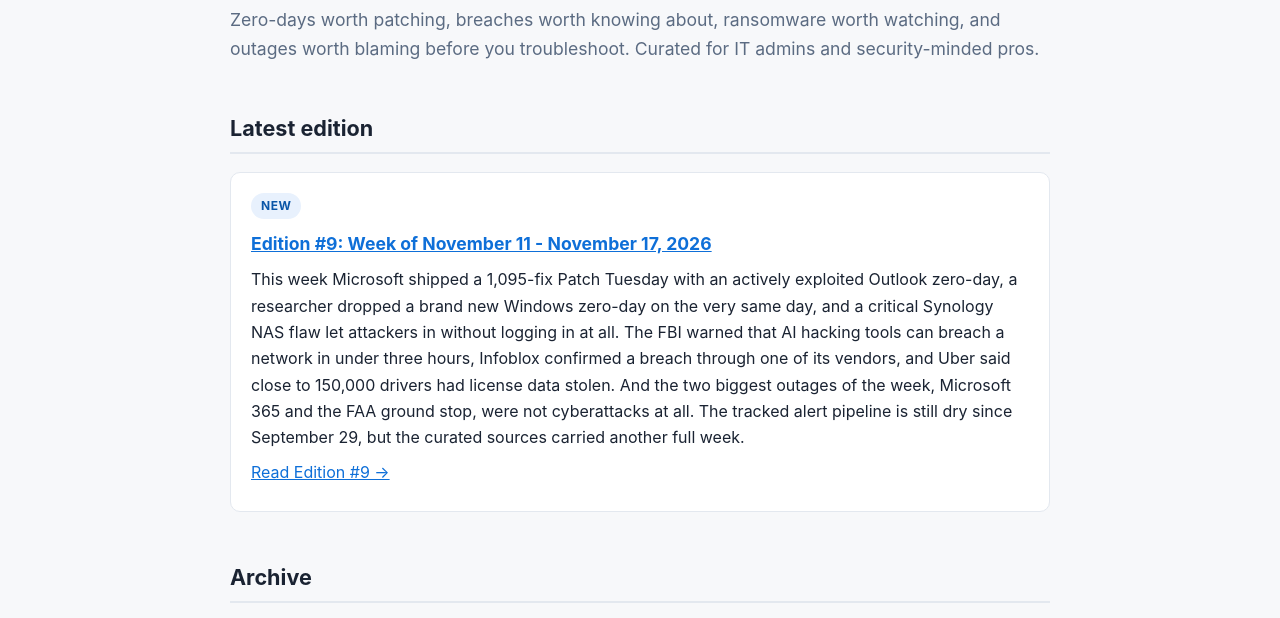
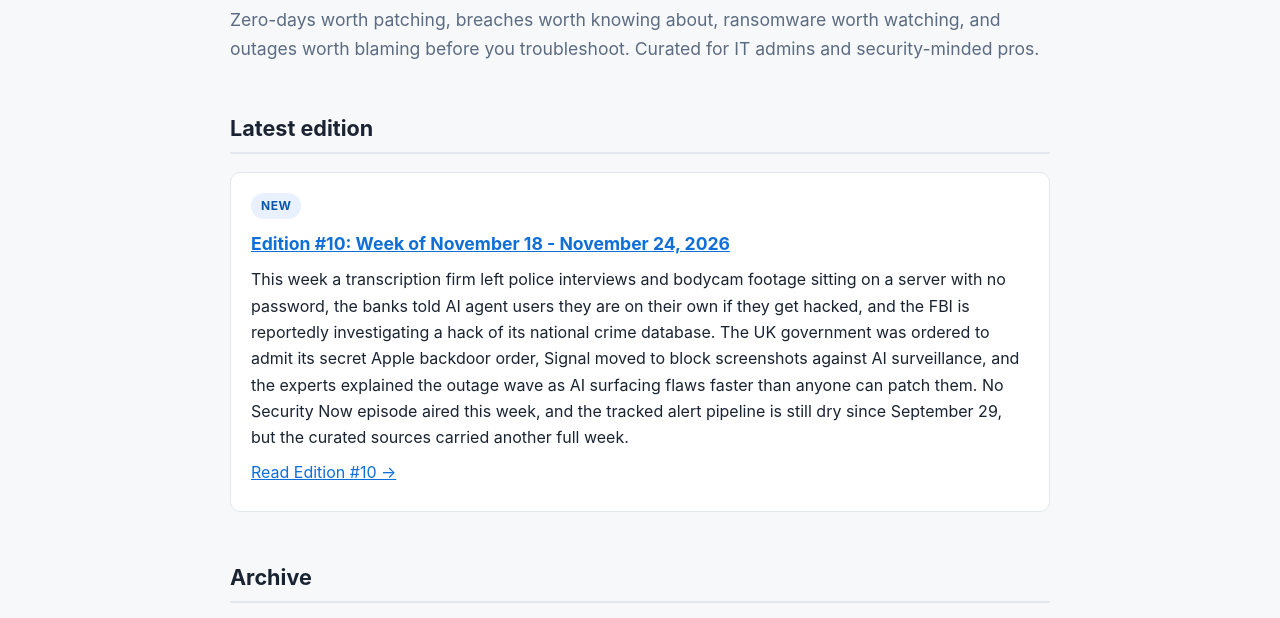
Before and after one commit to NJShell2/patch-tuesday-plus, a plain HTML site: page index.html in a window 1280 px wide. Shown: the part 282-900 px from the top of the page. Drawn offline with Linux system fonts and the light colour scheme.

Commit message:
Update homepage for Edition #10

```diff
--- a/index.html
+++ b/index.html
@@ -36,13 +36,18 @@
     <h2>Latest edition</h2>
     <div class="card">
       <span class="badge info">New</span>
-      <h3><a href="editions/edition-009.html">Edition #9: Week of November 11 - November 17, 2026</a></h3>
-      <p>This week Microsoft shipped a 1,095-fix Patch Tuesday with an actively exploited Outlook zero-day, a researcher dropped a brand new Windows zero-day on the very same day, and a critical Synology NAS flaw let attackers in without logging in at all. The FBI warned that AI hacking tools can breach a network in under three hours, Infoblox confirmed a breach through one of its vendors, and Uber said close to 150,000 drivers had license data stolen. And the two biggest outages of the week, Microsoft 365 and the FAA ground stop, were not cyberattacks at all. The tracked alert pipeline is still dry since September 29, but the curated sources carried another full week.</p>
-      <p><a href="editions/edition-009.html">Read Edition #9 &rarr;</a></p>
+      <h3><a href="editions/edition-010.html">Edition #10: Week of November 18 - November 24, 2026</a></h3>
+      <p>This week a transcription firm left police interviews and bodycam footage sitting on a server with no password, the banks told AI agent users they are on their own if they get hacked, and the FBI is reportedly investigating a hack of its national crime database. The UK government was ordered to admit its secret Apple backdoor order, Signal moved to block screenshots against AI surveillance, and the experts explained the outage wave as AI surfacing flaws faster than anyone can patch them. No Security Now episode aired this week, and the tracked alert pipeline is still dry since September 29, but the curated sources carried another full week.</p>
+      <p><a href="editions/edition-010.html">Read Edition #10 &rarr;</a></p>
     </div>
 
     <h2 id="archive">Archive</h2>
     <ul class="archive">
+      <li>
+        <span class="ed-num"><a href="editions/edition-010.html">Edition #10</a></span>
+        <span class="ed-date"> &middot; Week of November 18 - November 24, 2026</span>
+        <br>Tigerfish transcription firm exposes police data on a passwordless server, banks tell AI agent users they are on their own if hacked, and the FBI reportedly investigates an NCIC hack. 0 new tracked alerts in the pipeline.
+      </li>
       <li>
         <span class="ed-num"><a href="editions/edition-009.html">Edition #9</a></span>
         <span class="ed-date"> &middot; Week of November 11 - November 17, 2026</span>
```
